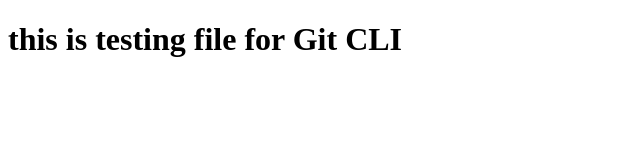
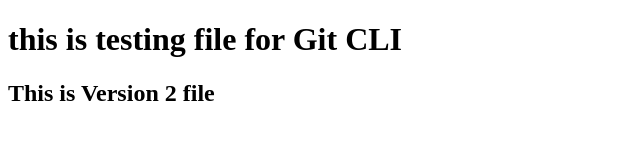
Before and after one commit to krushnatchougle/GitHubLocalToCloud, a plain HTML site: page Home.html in a window 1280 px wide. Shown: the whole page, without its empty margins (0-640 px from the left). Drawn offline with Linux system fonts and the light colour scheme.

Commit message:
Git testing version 2 commit

```diff
--- a/Home.html
+++ b/Home.html
@@ -7,5 +7,6 @@
 </head>
 <body>
     <h1>this is testing file for Git CLI</h1>
+    <h2> This is Version 2 file </h2>
 </body>
 </html>
```
